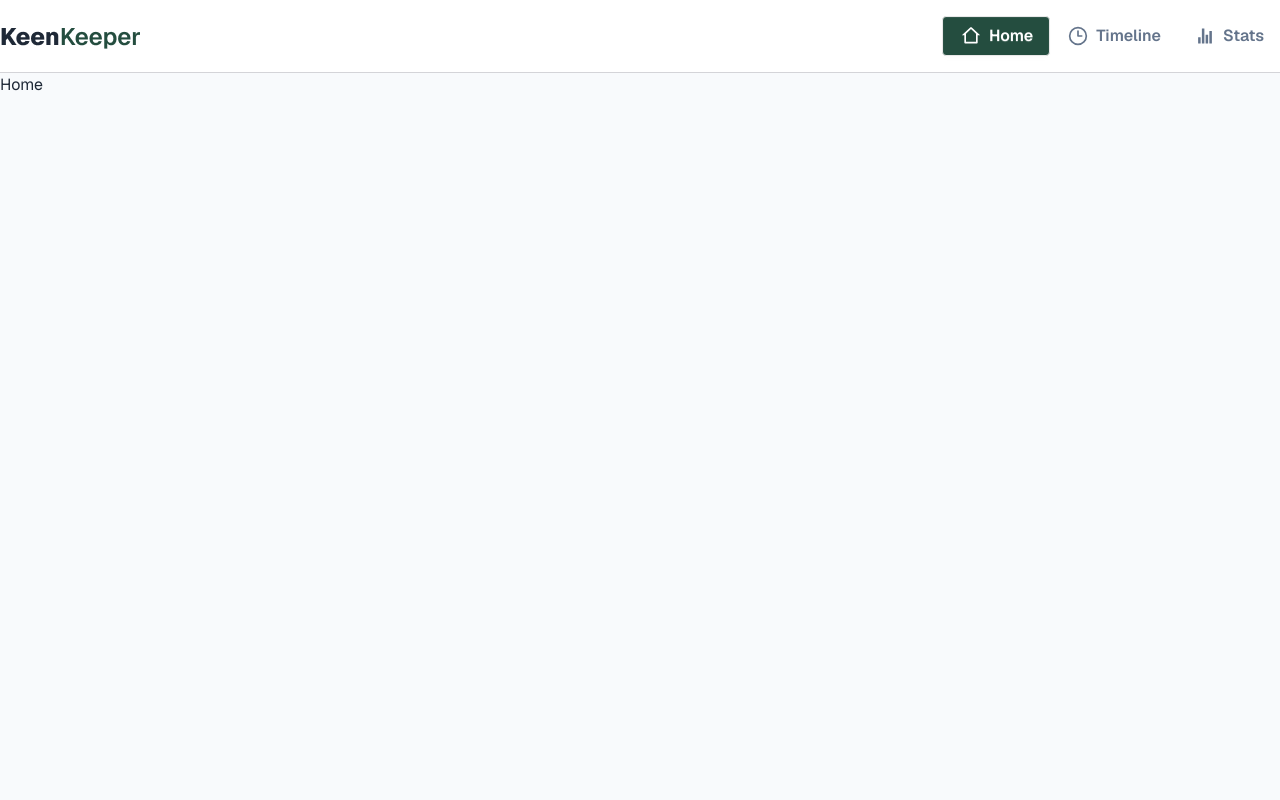
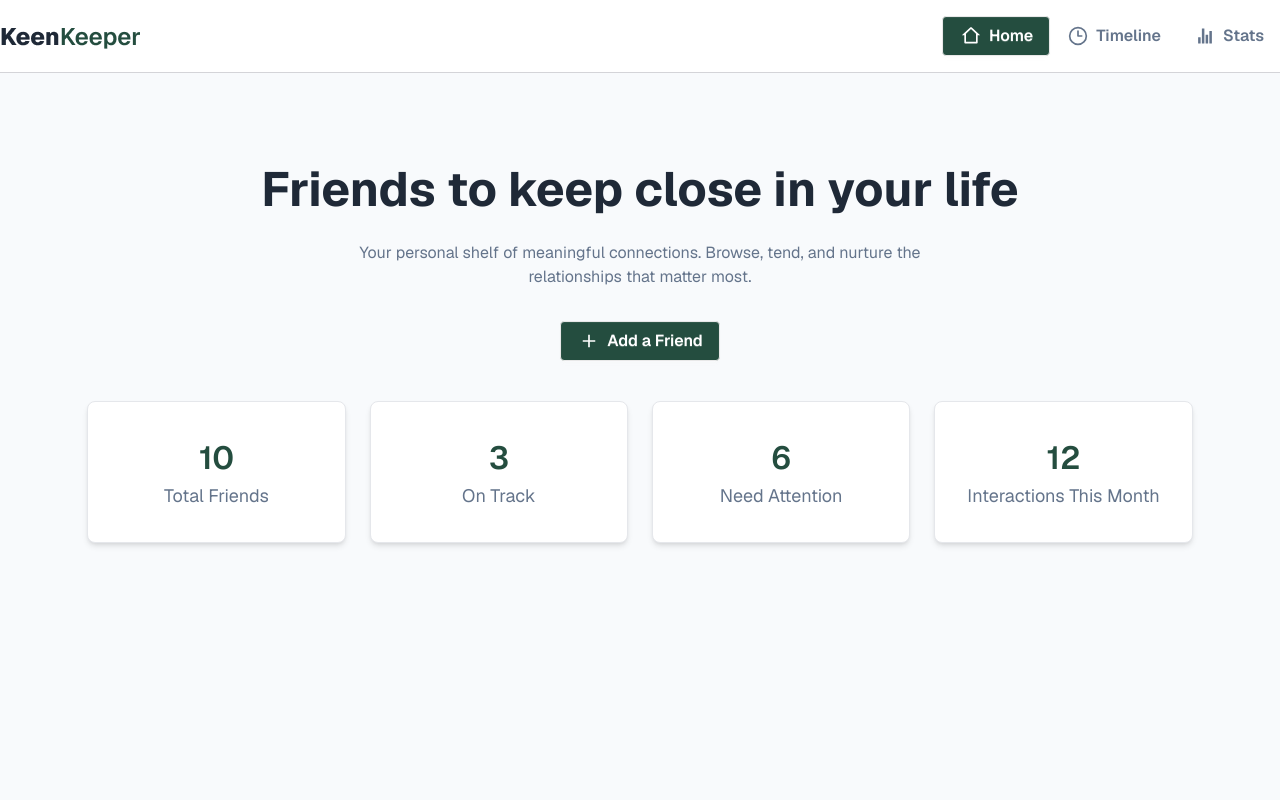
Before and after one commit to ZunaidChowdhury/keen-keeper, a Next.js app: page / in a window 1280 px wide. Shown: the top 800 px of the page. Built offline with nearby package versions, Linux system fonts and the light colour scheme.

Commit message:
hero done

```diff
--- a/src/app/page.js
+++ b/src/app/page.js
@@ -1,9 +1,10 @@
+import Hero from "@/components/sections/Hero";
 import Image from "next/image";
 
 export default function Home() {
   return (
     <div className="min-h-screen">
-      Home
+      <Hero/>
     </div>
   );
 }
--- a/src/components/Footer.jsx
+++ b/src/components/Footer.jsx
@@ -9,9 +9,9 @@ import twitterImg from '../../public/assets/twitter.png'
 const Footer = () => {
     return (
         // wrapper
-        <div className='w-full bg-theme-primary pt-20 pb-[1.875rem]'>
+        <div className='w-full bg-theme-primary pt-20 pb-7.5'>
             {/* container */}
-            <div className='max-w-[63.375rem] mx-auto text-white'>
+            <div className='max-w-277.5 mx-auto text-white'>
                 {/* top */}
                 <div className='mb-10 flex flex-col justify-center items-center'>
                     <h3 className='text-white text-7xl font-bold w-fit mb-4'>
--- a/src/components/NavBar.jsx
+++ b/src/components/NavBar.jsx
@@ -18,7 +18,7 @@ const NavBar = () => {
         // wrapper
         <div className='w-full bg-foreground border-b border-b-zinc-300 py-4'>
             {/* container */}
-            <nav className='max-w-[90rem] mx-auto flex justify-between items-center'>
+            <nav className='max-w-360 mx-auto flex justify-between items-center'>
                 {/* left  */}
                 <Link href='/'>
                     <Image
--- /dev/null
+++ b/src/components/sections/Hero.jsx
@@ -0,0 +1,69 @@
+import React from 'react'
+import { IoMdAdd } from 'react-icons/io'
+
+const Hero = () => {
+    return (
+        // container
+        <div className=' max-w-277.5 mx-auto pt-20 flex flex-col items-center'>
+            <h2 className='text-text-primary text-[3rem] font-bold mb-4'>
+                Friends to keep close in your life
+            </h2>
+            <p className='text-text-secondary mb-8 text-center'>
+                Your personal shelf of meaningful connections. Browse, tend, and nurture the <br />
+                relationships that matter most.
+            </p>
+
+            <button
+                className={`btn px-4 py-3 text-base font-semibold bg-theme-primary text-white mb-10`}
+            >
+                <IoMdAdd className='w-6 h-5' />
+                Add a Friend
+            </button>
+
+            {/* dashboard cards */}
+            <div className='grid grid-cols-4 gap-6'>
+                {/* c1 */}
+                <div className=' bg-foreground rounded-lg p-8 text-center  shadow-md border border-gray-200'>
+                    <h3 className='text-theme-primary text-[2rem] font-semibold m-0'>
+                        10
+                    </h3>
+                    <p className='text-text-secondary text-lg'>
+                        Total Friends
+                    </p>
+                </div>
+
+                {/* c2 */}
+                <div className=' bg-foreground rounded-lg p-8 text-center  shadow-md border border-gray-200'>
+                    <h3 className='text-theme-primary text-[2rem] font-semibold m-0'>
+                        3
+                    </h3>
+                    <p className='text-text-secondary text-lg'>
+                        On Track
+                    </p>
+                </div>
+
+                {/* c3 */}
+                <div className=' bg-foreground rounded-lg p-8 text-center  shadow-md border border-gray-200'>
+                    <h3 className='text-theme-primary text-[2rem] font-semibold m-0'>
+                        6
+                    </h3>
+                    <p className='text-text-secondary text-lg'>
+                        Need Attention
+                    </p>
+                </div>
+
+                {/* c4 */}
+                <div className=' bg-foreground rounded-lg p-8 text-center  shadow-md border border-gray-200'>
+                    <h3 className='text-theme-primary text-[2rem] font-semibold m-0'>
+                        12
+                    </h3>
+                    <p className='text-text-secondary text-lg'>
+                        Interactions This Month
+                    </p>
+                </div>
+            </div>
+        </div>
+    )
+}
+
+export default Hero
```
